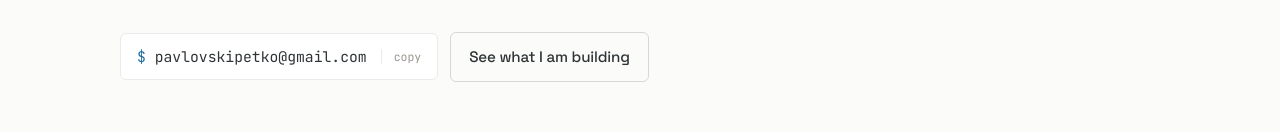
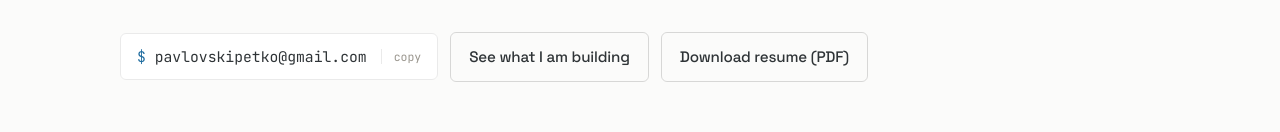
Before and after one commit to cargopete/cargopete, an Astro site: page /resume in a window 1280 px wide. Shown: the part 479-611 px from the top of the page. Built offline with nearby package versions, Linux system fonts and the light colour scheme; Astro itself is replaced by a stand-in of ours.

Commit message:
Resume: link the PDF

```diff
--- a/src/layouts/Layout.astro
+++ b/src/layouts/Layout.astro
@@ -28,6 +28,7 @@ const nav = [
   <meta name="description" content={description} />
   <link rel="canonical" href={canonical} />
   <link rel="alternate" type="application/rss+xml" title="Petko (Pete) Pavlovski" href="/rss.xml" />
+  <slot name="head" />
 
   <!-- Preload both faces: they are render-blocking for the mono labels and the
        terminal, which is most of what the page is. -->
--- a/src/pages/resume.astro
+++ b/src/pages/resume.astro
@@ -69,6 +69,7 @@ const jobs = [
   title="Resume - Petko (Pete) Pavlovski"
   description="Seven years and eight months shipping in production, Rust for the last five. Fathom, The Graph, Kraken, OVO Energy. What I take on, and what I don't."
 >
+  <link slot="head" rel="alternate" type="application/pdf" href="/resume/petko-pavlovski-resume.pdf" />
 
   <section id="top">
     <div class="wrap">
@@ -86,6 +87,7 @@ const jobs = [
           <span class="copy">copy</span>
         </button>
         <a class="btn btn-ghost" href="/#building">See what I am building</a>
+        <a class="btn btn-ghost" href="/resume/petko-pavlovski-resume.pdf" download>Download resume (PDF)</a>
       </div>
     </div>
   </section>
```
